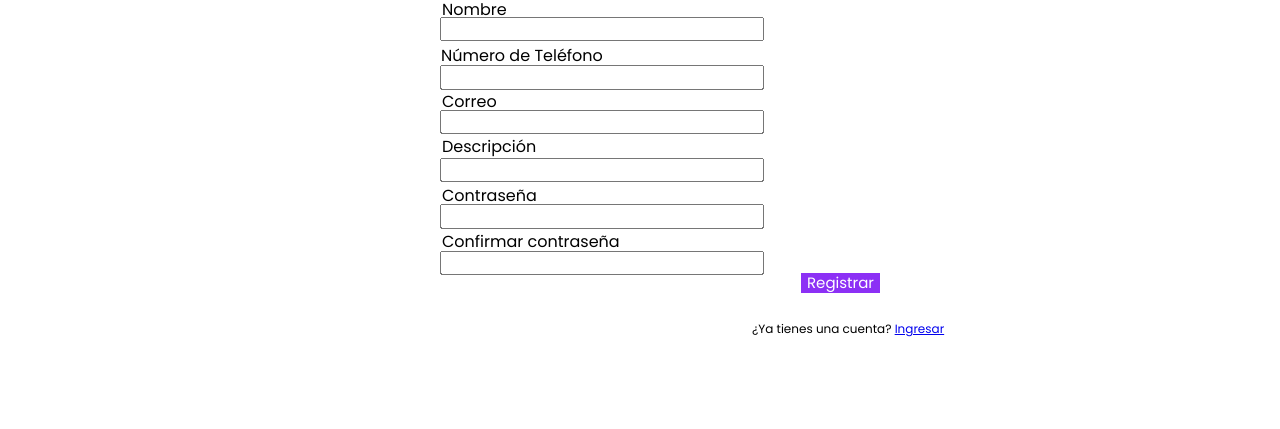
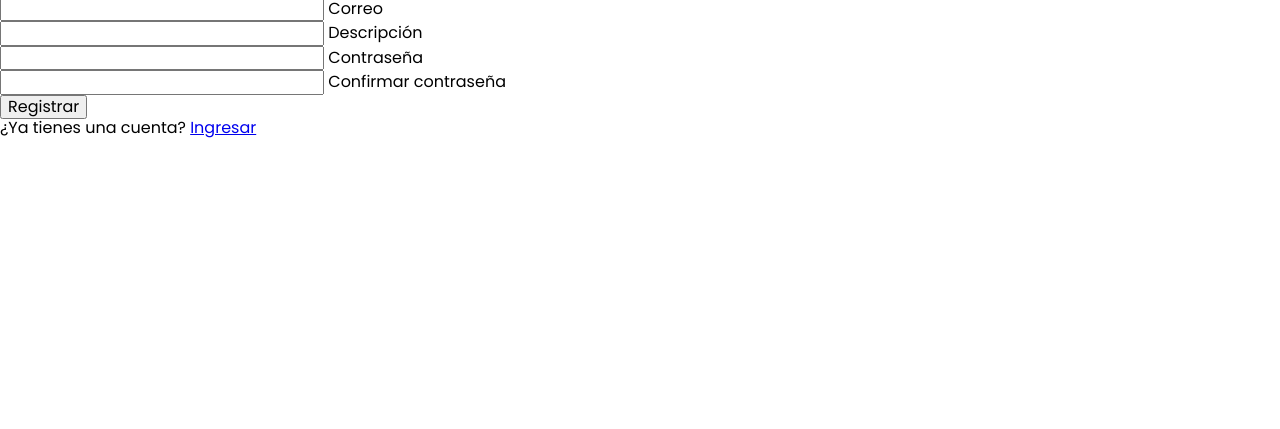
Before and after one commit to Alexbg08/ConecTec, a plain HTML site: page Web/public/registrarColaborador.html in a window 1280 px wide. Shown: the part 165-594 px from the top of the page. Drawn offline with Linux system fonts and the light colour scheme.

Commit message:
Update estilos.css

```diff
--- a/Web/public/css/estilos.css
+++ b/Web/public/css/estilos.css
@@ -123,7 +123,6 @@ form .username{
     margin-top: -15px;
     margin-left: 105px;
 }
-
 .footertextCAyuda {
     color: white;
     font-size: 12px;
@@ -145,173 +144,11 @@ form .username{
     margin-left: 20px;
 }
 
-
-/**
- Aquí inician los estilos de registrar colaborador.
- */
-
- .registrocolaborador {
-    position: absolute;
-    top: 35%;
-    left: 50%;
-    transform: translate(-50%, -50%);
-    width: 400px;
-    height: 350px
-}
-
-.registrocolaborador h1 {
-    text-align: left;
-    padding: 0 0 10px 0;
-}
-
-form .nombreColaborador{
-    position: relative;
-    margin: 30px 0;
-}
-
-
-.nombreColaborador label{
-    position: absolute;
-    top: -102%;
-    left: 2px;
-    transform: translateY(50%);
-    font-size: 16px;
-    pointer-events: none;
-}
-
-.numeroColaborador label{
-    position: absolute;
-    top: 28%;
-    left: 1px;
-    transform: translateY(50%);
-    font-size: 16px;
-    pointer-events: none;
-}
-
-.numeroColaborador input[type="tel"] {
-    margin-top: 6px;
-    left: 2px;
-    transform: translateY(-50%);
-    font-size: 16px;
-
-}
-
-.correoColaborador label{
-    position: absolute;
-    top: 41%;
-    left: 2px;
-    transform: translateY(50%);
-    font-size: 16px;
-    pointer-events: none;
-}
-
-.correoColaborador input[type="text"] {
-    margin-top: 20px;
-    left: 2px;
-    transform: translateY(-50%);
-    font-size: 16px;
-
-}
-
-.DescripcionColaborador label{
-    position: absolute;
-    top: 55%;
-    left: 2px;
-    transform: translateY(50%);
-    font-size: 16px;
-    pointer-events: none;
-}
-
-.DescripcionColaborador input[type="text"] {
-    margin-top: 26px;
-    left: 2px;
-    transform: translateY(-50%);
-    font-size: 16px;
-}
-
-.DescripcionColaborador label{
-    position: absolute;
-    top: 54%;
-    left: 2px;
-    transform: translateY(50%);
-    font-size: 16px;
-    pointer-events: none;
-}
-
-.DescripcionColaborador input[type="text"] {
-    margin-top: 24px;
-    left: 2px;
-    transform: translateY(-50%);
-    font-size: 16px;
-}
-
-.ContrasenaColaborador label{
-    position: absolute;
-    top: 68%;
-    left: 2px;
-    transform: translateY(50%);
-    font-size: 16px;
-    pointer-events: none;
-}
-
-.ContrasenaColaborador input[type="password"] {
-    margin-top: 22px;
-    left: 2px;
-    transform: translateY(-50%);
-    font-size: 16px;
-}
-
-.ContrasenaColaboradorConfirm label{
-    position: absolute;
-    top: 81%;
-    left: 2px;
-    transform: translateY(50%);
-    font-size: 16px;
-    pointer-events: none;
-}
-
-.ContrasenaColaboradorConfirm input[type="password"] {
-    margin-top: 22px;
-    left: 2px;
-    transform: translateY(-50%);
-    font-size: 16px;
-}
-.botonRegisterC{
-    position: relative;
-    top: 52%;
-    left: 850px;
-    transform: translateX(-50%) translateY(-50%);
-    width: 100px;
-    height: 150px;
-}
-.botonRegisterColaborador input[type="submit"] {
-    border: 1px solid;
-    background-color: #8C30F5;
-    font-size: 15px;
-    color: white;
-    cursor: pointer;
-    outline: none;
-    margin-top: 20px;
-    text-align: center;
-
-}
-.ingresarColaborador {
-    position: relative;
-    top: 42%;
-    left: 902px;
-    transform: translateX(-50%) translateY(-50%);
-    font-size: 12px;
-    width: 300px;
-    height: 150px;
-}
-
-
-
 /**
  Aquí inician los estilos de registrar estudiante.
  */
 
- .registro1{
+.registro1{
     position:  relative;
     top: 20%;
     left: 40%;
```
